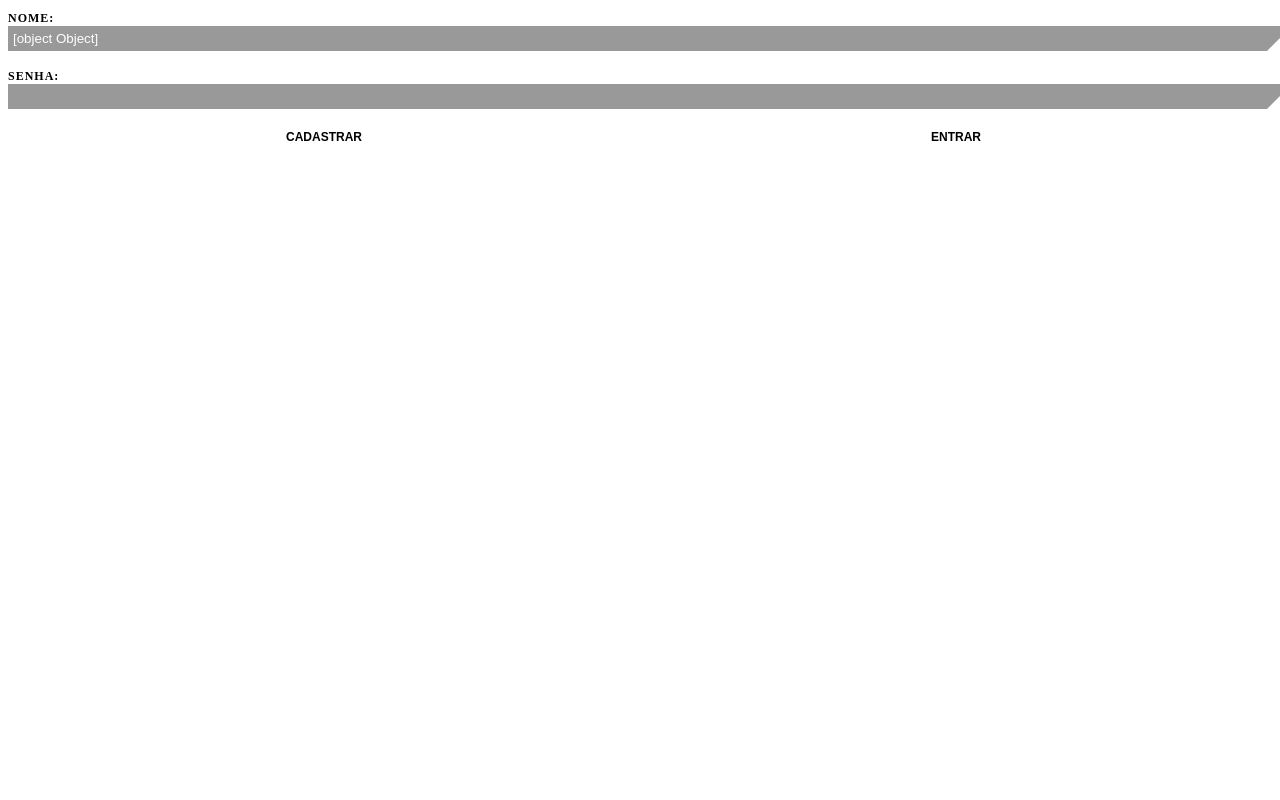
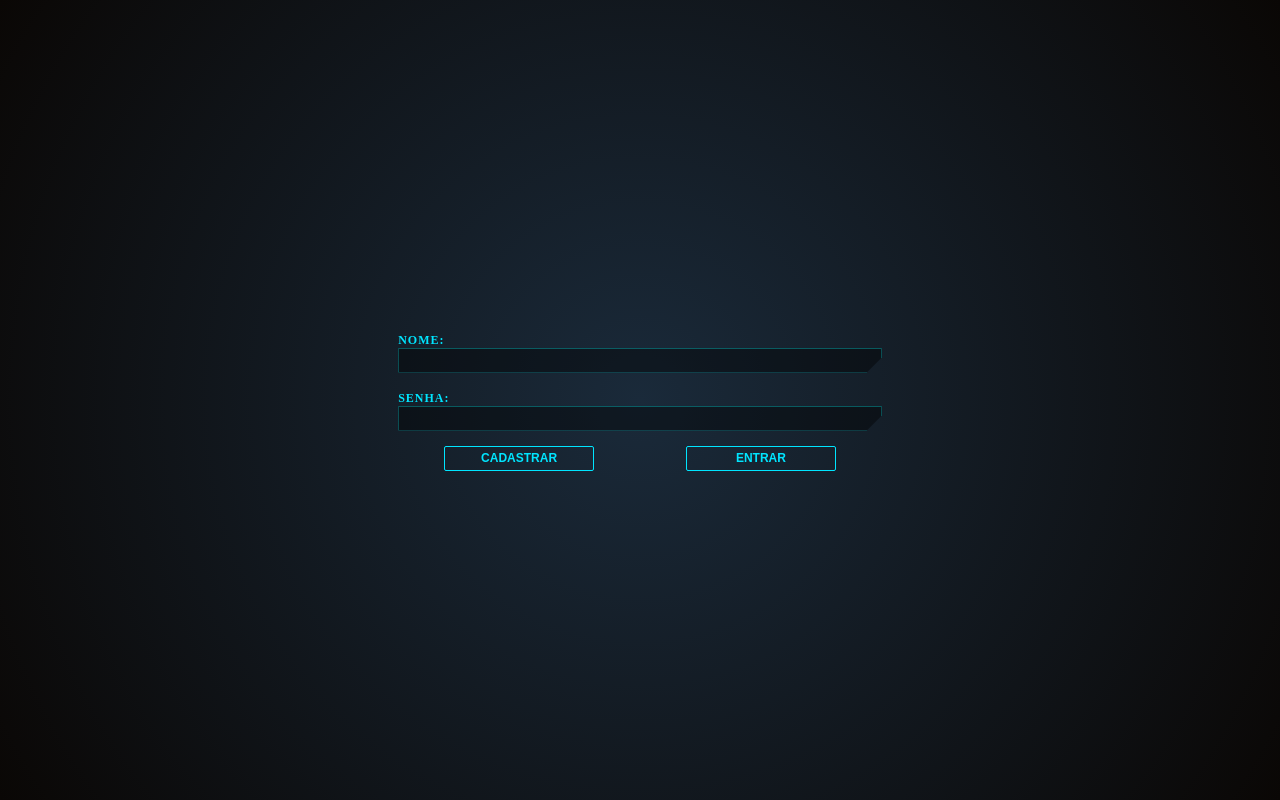
Before and after one commit to JulianPedroDeAlexandre/estudos-react, a React (Vite) app in the folder exefixação/vite-project/: page / in a window 1280 px wide. Built offline with nearby package versions, Linux system fonts and the light colour scheme.

Commit message:
docs: css global

```diff
--- a/exefixação/vite-project/src/App.jsx
+++ b/exefixação/vite-project/src/App.jsx
@@ -1,5 +1,5 @@
 import Form from "./components/form/Form"
-
+import "../src/globals/globals.css"
 function App() {
 
   return (
--- a/exefixação/vite-project/src/components/form/Form.jsx
+++ b/exefixação/vite-project/src/components/form/Form.jsx
@@ -1,6 +1,6 @@
 import style from "./Form.module.css"
 
-const Form = (nome, handleName, senha, handleSenha, cadastrar, entrar) => {
+const Form = ({nome, handleName, senha, handleSenha, cadastrar, entrar}) => {
   return (
     <div>
         <label htmlFor="nome">Nome: </label>
--- /dev/null
+++ b/exefixação/vite-project/src/globals/globals.css
@@ -0,0 +1,24 @@
+*{
+    margin: 0;
+    padding: 0;
+    box-sizing: border-box;
+}
+
+:root{
+    --orange: ff6600;
+    --blue: #00e5ff;
+    --bg: #0a0f18;
+    --panel: rgba(15, 25, 35, 0.85);
+    --border: rgba(0, 299, 255, 0.3);
+    --text: #e0f7fa;
+}
+
+body{
+    background: radial-gradient(circle at center, #1a2a3a 0%, #0a0705 100%);
+    background-attachment: fixed;
+    min-height: 100vh;
+    color:  var(--text);
+    display: flex;
+    justify-content: center;
+    align-items: center;
+}
```
